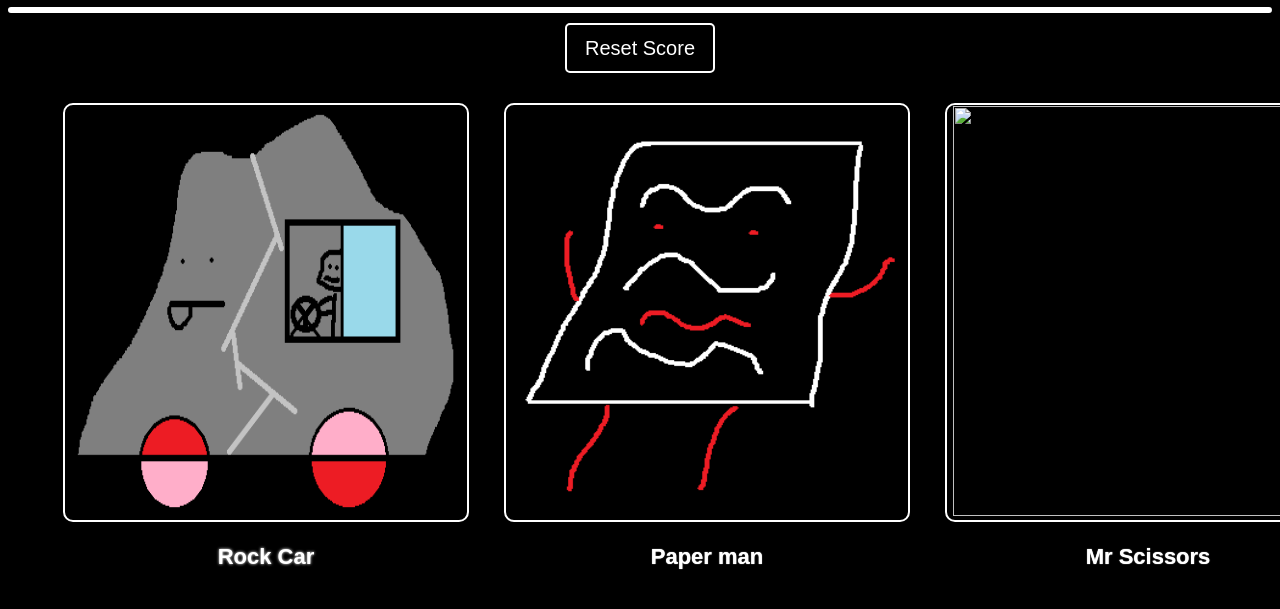
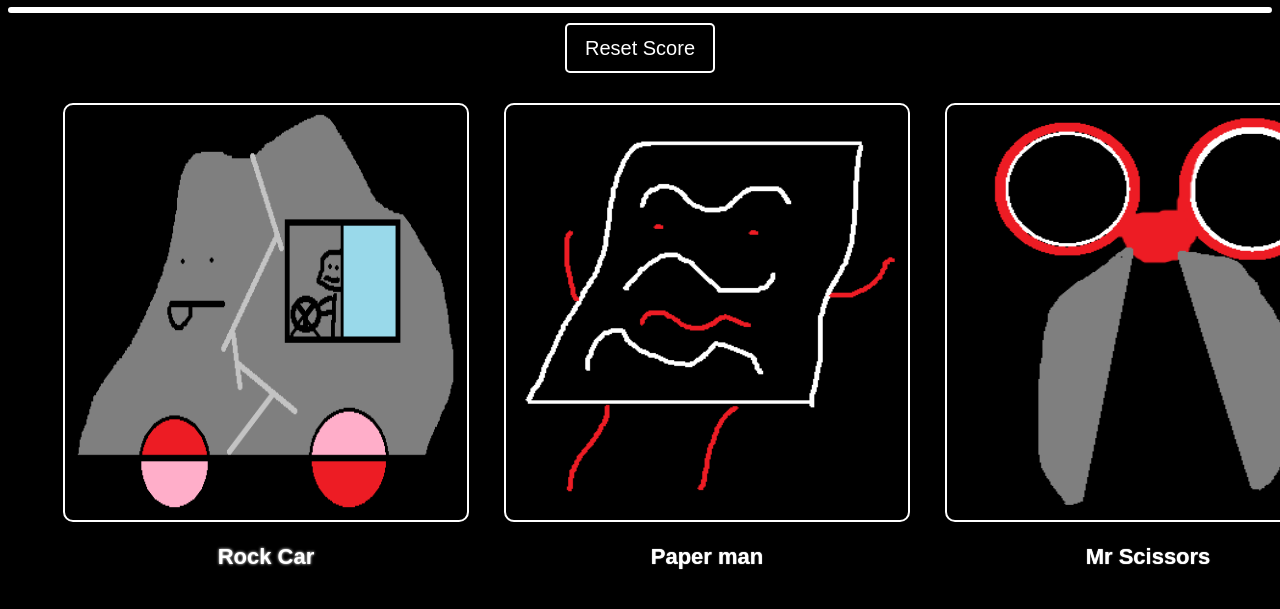
Before and after one commit to HOTDOGMAN-Tony/RockPaperScissors_withhero, a plain HTML site: page index.html in a window 1280 px wide. Shown: the part 77-686 px from the top of the page. Drawn offline with Linux system fonts and the light colour scheme; the site is published under a folder, as on GitHub Pages, so addresses that start at the root find nothing.

Commit message:
index.html

```diff
--- a/index.html
+++ b/index.html
@@ -24,7 +24,7 @@
                     </div>
 
                     <div>
-                    <button class="scissors"><img src="/Scissors.png" onclick="result_f(); check_scissors();score_show()" class="Pic_setting"></button>
+                    <button class="scissors"><img src="Scissors.png" onclick="result_f(); check_scissors();score_show()" class="Pic_setting"></button>
                     <p class="Mr">Mr Scissors</p>
                     </div>
                 </div>
```
